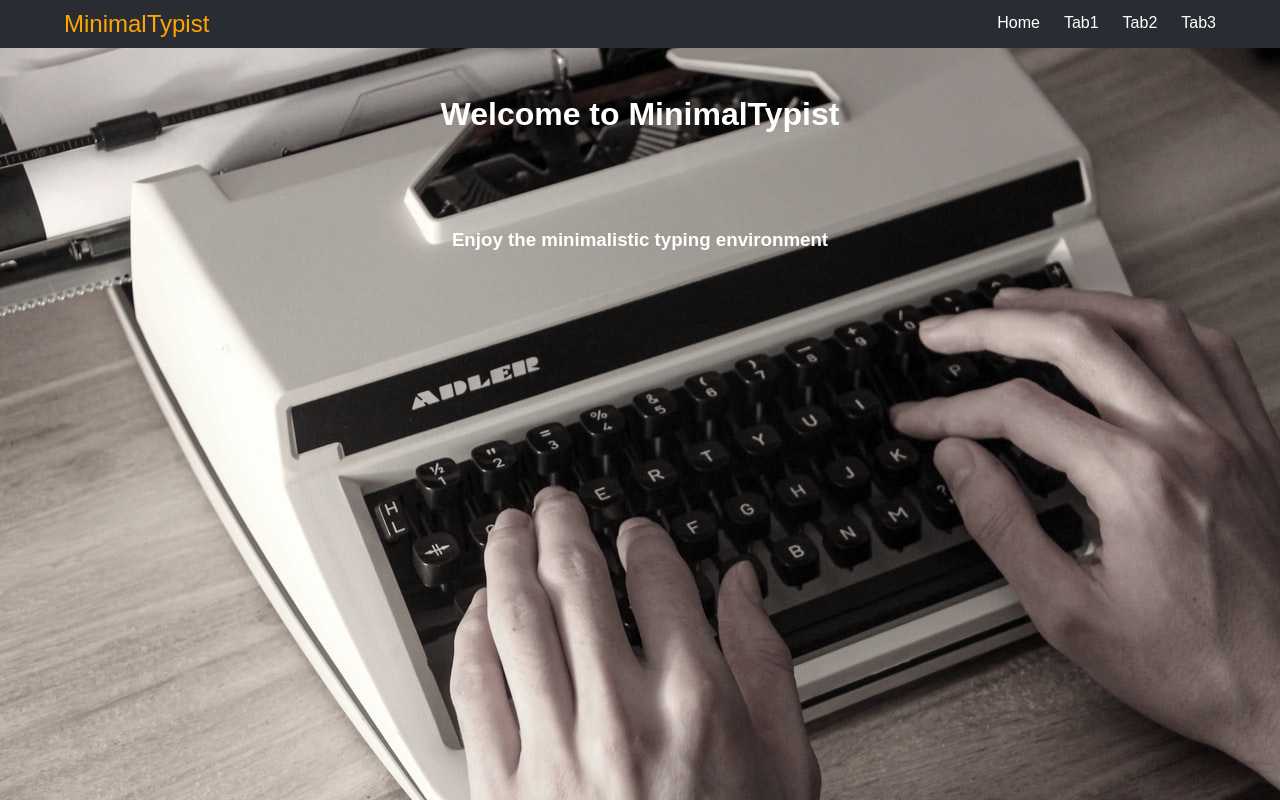
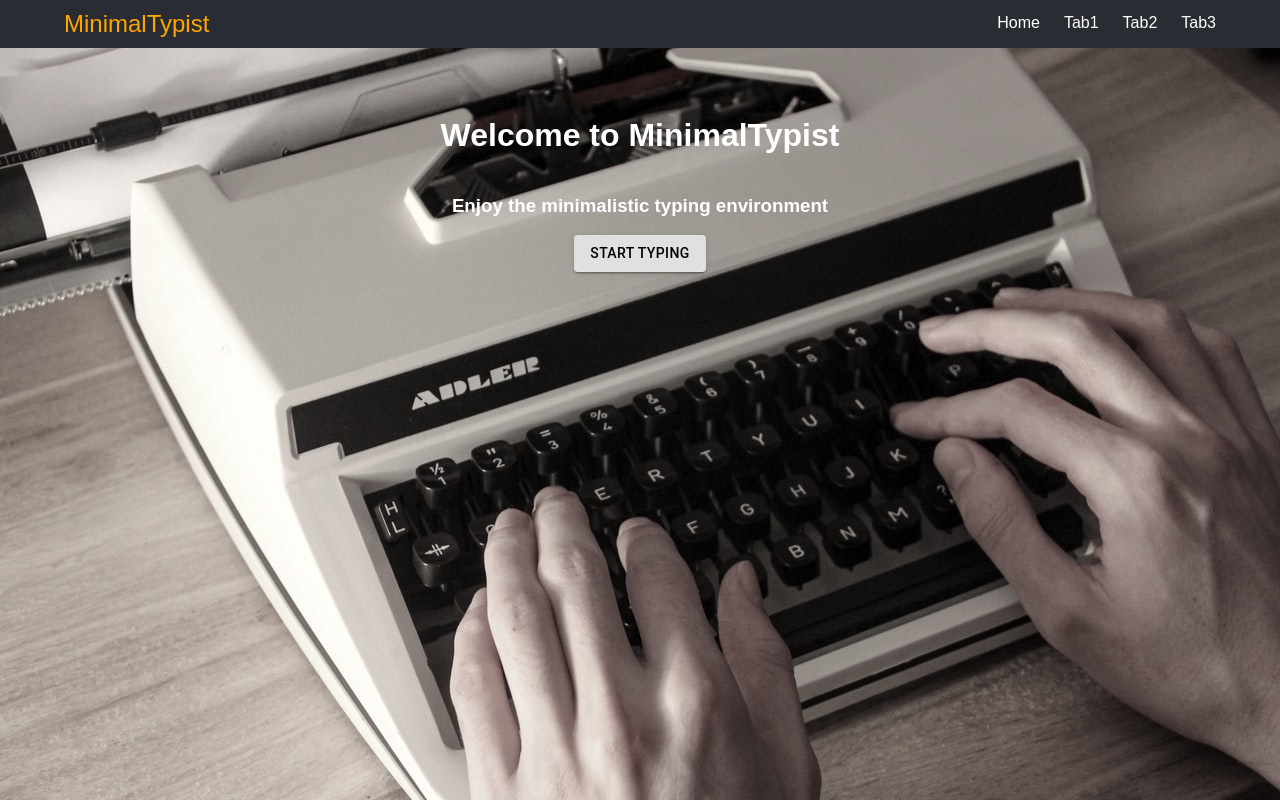
Before and after one commit to matthew8541/MinimalTypist, a React (Create React App) app: page / in a window 1280 px wide. Built offline with nearby package versions, Linux system fonts and the light colour scheme.

Commit message:
intro page button added

```diff
--- a/src/pages/Intro.js
+++ b/src/pages/Intro.js
@@ -1,6 +1,8 @@
 // import classes from "./Intro.module.css"
 import React, { useEffect } from 'react'
 import classes from "./Intro.module.css"
+import { Button } from '@material-ui/core';
+import { NavLink } from 'react-router-dom';
 
 const Intro = () => {
   useEffect(() => {
@@ -8,9 +10,21 @@ const Intro = () => {
   }, [])
 
   return (
-    <div className={classes.intro}>
-      <h1 className="centered">Welcome to MinimalTypist</h1>
-      <h3 className="centered">Enjoy the minimalistic typing environment</h3>
+    <div className={`${classes.intro} centered`}>
+      <h1>Welcome to MinimalTypist</h1>
+      <h3>Enjoy the minimalistic typing environment</h3>
+      <Button
+        variant="contained"
+        color="inherit"
+      >
+        <NavLink to="/home" style={{
+          textDecoration: "none",
+          color: "#000000"
+        }}
+        >
+          Start Typing
+        </NavLink>
+      </Button>
     </div>
   );
 };
--- a/src/pages/Intro.module.css
+++ b/src/pages/Intro.module.css
@@ -4,7 +4,3 @@
     flex: 1;
     height: 300%;
 }
-
-/* .intro-body {
-    background-image: url("../images/intro.jpeg");
-} */
```
